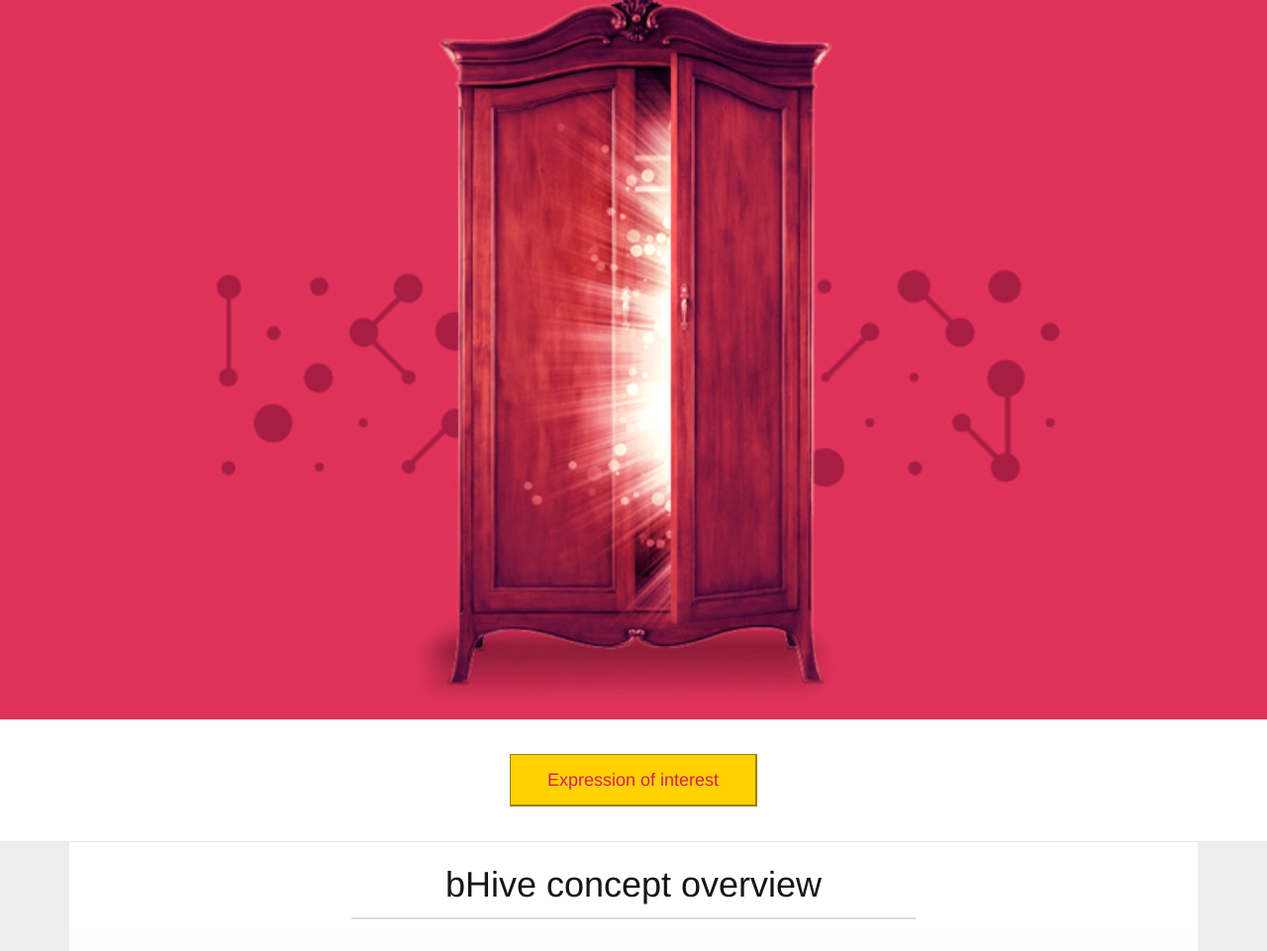
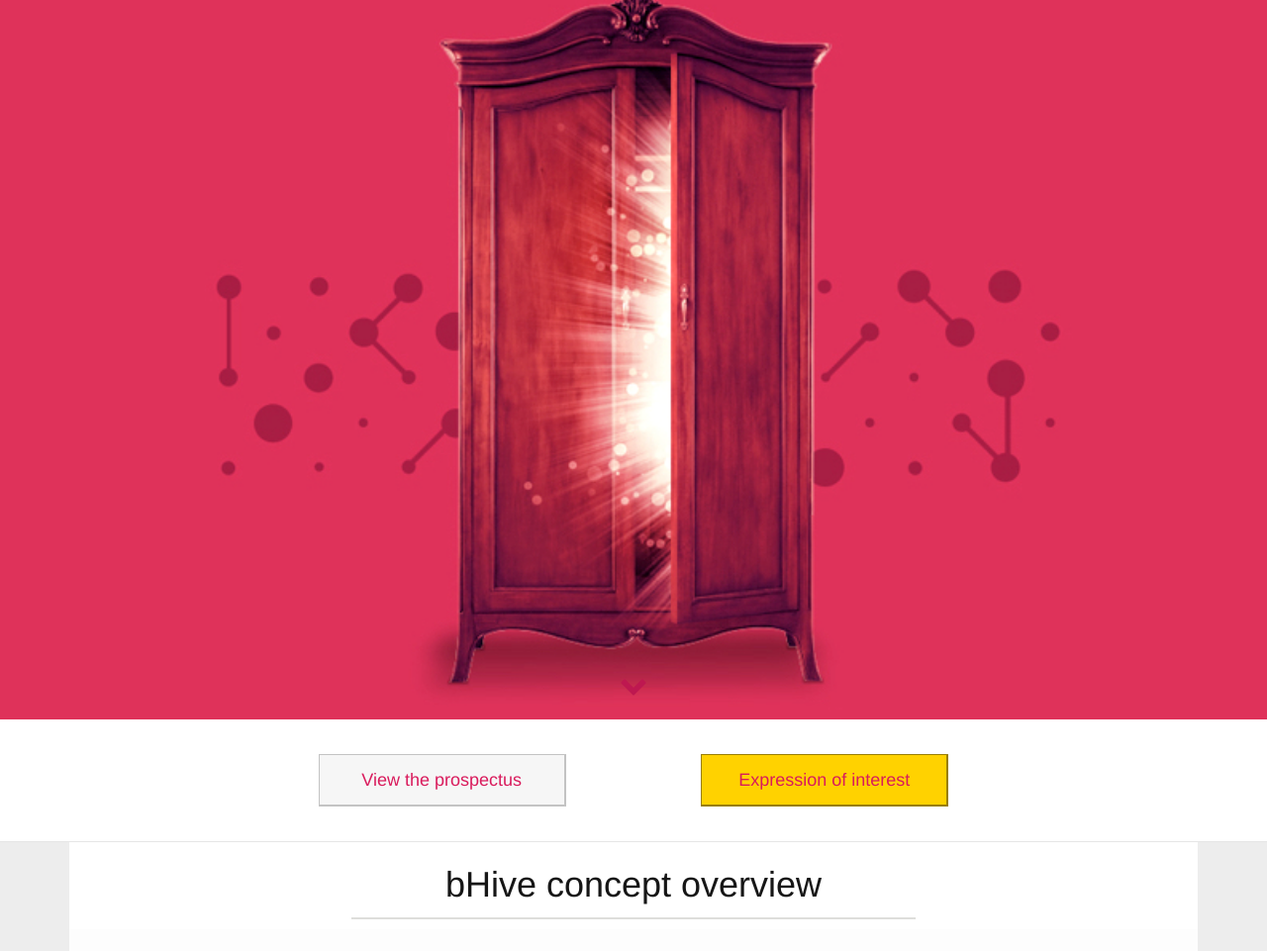
Before and after one commit to turneye/bHive_www, a plain HTML site: page PublicWebsite/PublicWebsite/index.html in a window 1280 px wide. Shown: the part 73-1034 px from the top of the page at 99% size. Drawn offline with nearby package versions, Linux system fonts and the light colour scheme; a web font is replaced by a local one.

Commit message:
added prospectus

```diff
--- a/PublicWebsite/PublicWebsite/Content/custom.less
+++ b/PublicWebsite/PublicWebsite/Content/custom.less
@@ -195,33 +195,55 @@ h3.subtitle {
 @reg-righbot: #333 solid 2px;
 @reg-lefttop: #777 solid 1px;*/
 
+.ourbutton {
+    display: block;
+    width: 250px;
+    padding: 15px 20px;
+    margin: 0 auto;
+    font-size: 18px;
+    line-height: 20px;
+    cursor: pointer;
+}
+.ourbutton:hover, a.ourbutton, a.ourbutton:hover {
+    text-decoration: none;
+}
+
+@media only screen and (max-device-width : 480px) {
+    .ourbutton {
+        font-size: 14px;
+        width: 150px;
+    }
+}
 
 @reg-bg: #ffd200;
 @reg-righbot: darken(@reg-bg, 20%) solid 2px;
 @reg-lefttop: darken(@reg-bg, 20%) solid 1px;
 .register-button {
-    display: block;
-    width: 250px;
-    padding: 15px 20px;
-    margin: 0 auto;
     background-color: @reg-bg;
     border-left: @reg-lefttop;
     border-top: @reg-lefttop;
     border-right: @reg-righbot;
     border-bottom: @reg-righbot;
-    font-size: 18px;
-    line-height: 20px;
-    /*position: relative;
-    top: 95vh;*/
-    cursor: pointer;
-    /*-moz-box-shadow: @drop-shadow;
-    -webkit-box-shadow: @drop-shadow;
-    box-shadow: @drop-shadow;*/
+}
+.register-button:hover {
+    background-color: darken(@reg-bg, 6%);
 }
 
-.register-button:hover, a.register-button, a.register-button:hover {
-    text-decoration: none;
+@pro-bg: #f6f6f6;
+@pro-righbot: darken(@pro-bg, 20%) solid 2px;
+@pro-lefttop: darken(@pro-bg, 20%) solid 1px;
+.prospectus-button {
+    background-color: @pro-bg;
+    border-left: @pro-lefttop;
+    border-top: @pro-lefttop;
+    border-right: @pro-righbot;
+    border-bottom: @pro-righbot;
 }
+.prospectus-button:hover {
+    background-color: darken(@pro-bg, 6%);
+}
+
+
 
 
 .learnContainer{
@@ -257,3 +279,13 @@ h3.subtitle {
 .panel-body {
     background-color: rgba(248, 248, 248, 0.85);
 }
+
+
+.moveindicator {
+    position: absolute;
+    margin: 0 auto;
+    bottom: 20px;
+    z-index: 9999;
+    width: 100%;
+    color: darken(@bannerBack, 6%);
+}
--- a/PublicWebsite/PublicWebsite/index.html
+++ b/PublicWebsite/PublicWebsite/index.html
@@ -7,7 +7,7 @@
     <title>Welcome to the bHive</title>
 
     <link href="https://fonts.googleapis.com/css?family=Proza+Libre|Slabo+27px" rel="stylesheet">
-
+    <link href="https://maxcdn.bootstrapcdn.com/font-awesome/4.6.3/css/font-awesome.min.css" rel="stylesheet">
     <link href="Content/bootstrap.min.css" rel="stylesheet" />
     <link href="Content/custom.min.css" rel="stylesheet" />
 </head>
@@ -42,12 +42,25 @@
     <div class="container-fluid">
         <div class="row">
             <div class="topbanner">
+                <div class="moveindicator">
+                    <i class="fa fa-chevron-down fa-2x"></i>
+                </div>
             </div>
         </div>
     </div>
 
     <div class="spacer">
-        <a class="register-button" href="register.html" id="about">Expression of interest</a>
+        <div class="container">
+            <div class="row">
+                <div class="col-xs-6 col-md-4 col-md-offset-2">
+                    <a class="ourbutton prospectus-button" href="Content/bHiveProspectus.pdf" target="_blank" id="about">View the prospectus</a>
+                </div>
+                <div class="col-xs-6 col-md-4">
+                    <a class="ourbutton register-button" href="register.html" id="about">Expression of interest</a>
+                </div>
+            </div>
+        </div>
+
     </div>
     <div class="container-fluid">
         <div class="container">
@@ -205,6 +218,16 @@
         $('.navbar-collapse a').click(function () {
             $(".navbar-collapse").collapse('hide');
         });
+
+        $(window).scroll(function () {
+            if ($(this).scrollTop() > 200) { //use `this`, not `document`
+                $('.moveindicator').fadeOut(500);
+            }
+            if ($(this).scrollTop() < 100) { //use `this`, not `document`
+                $('.moveindicator').fadeIn(500);
+            }
+
+        });
     </script>
 </body>
 </html>
```
Also changed, not shown: PublicWebsite/PublicWebsite/Content/custom.css, PublicWebsite/PublicWebsite/Content/custom.min.css, 4 other files.
